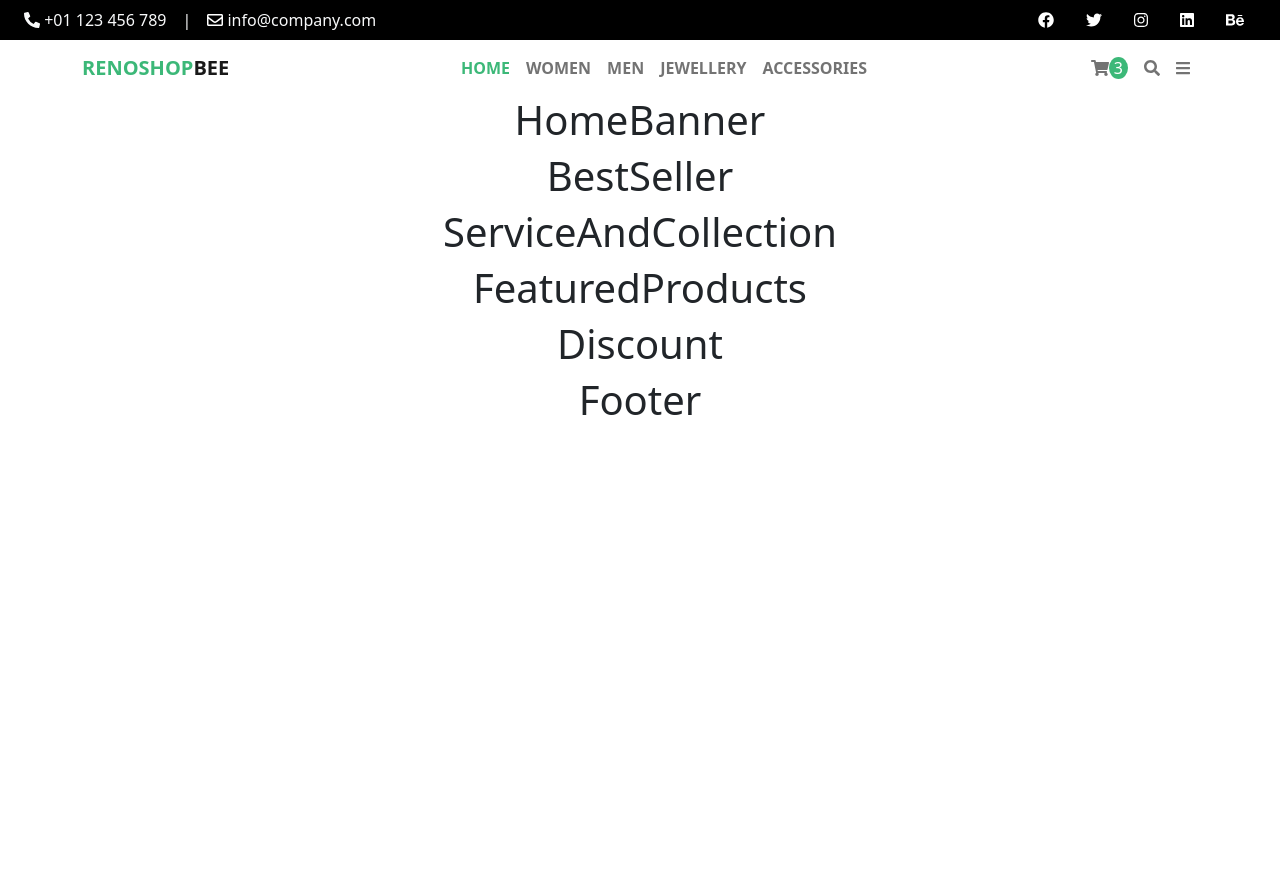
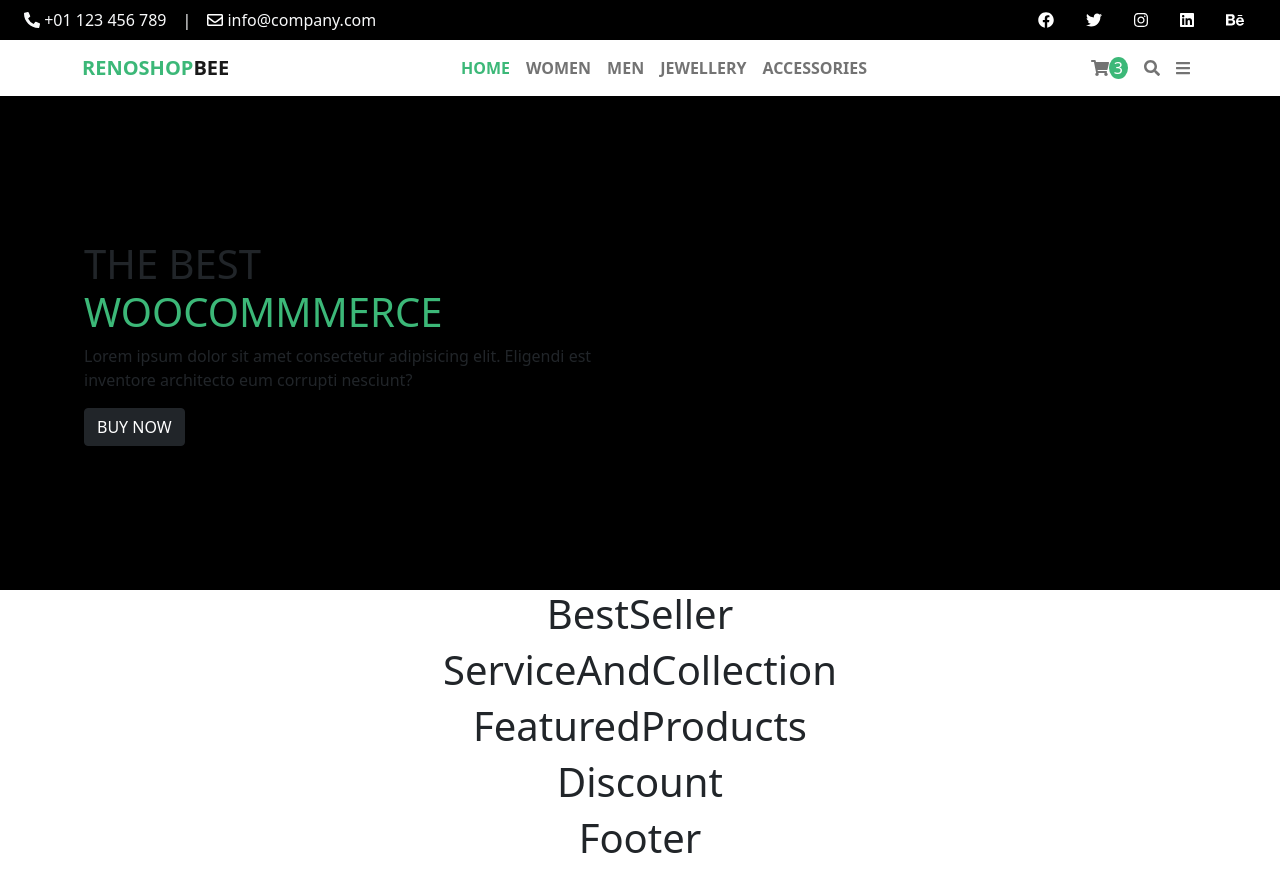
Before and after one commit to Sarwar-Ahmed/reno-shop-bee, a React (Create React App) app: page / in a window 1280 px wide. Before the commit the page ends 800 px from the top, so only its background shows below. Built offline with nearby package versions, Linux system fonts and the light colour scheme.

Commit message:
Home Banner done

```diff
--- /dev/null
+++ b/src/components/Home/HomeBanner/HomeBanner.css
@@ -0,0 +1,4 @@
+.homeBanner{
+    background-color: black;
+    background-image: url();
+}
--- a/src/components/Home/HomeBanner/HomeBanner.js
+++ b/src/components/Home/HomeBanner/HomeBanner.js
@@ -1,9 +1,15 @@
 import React from 'react';
+import { Container } from 'react-bootstrap';
+import './HomeBanner.css';
 
 const HomeBanner = () => {
     return (
-        <div>
-            <h1>HomeBanner</h1>
+        <div className='homeBanner row text-start p-5'>
+            <div className='col-md-6 p-5 mb-5 mt-5'>
+                <h1>THE BEST <br /><span style={{color: '#3CB878'}}>WOOCOMMMERCE</span></h1>
+                <p>Lorem ipsum dolor sit amet consectetur adipisicing elit. Eligendi est inventore architecto eum corrupti nesciunt?</p>
+                <button className="btn btn-dark pl-5 pr-5">BUY NOW</button>
+            </div>
         </div>
     );
 };
--- a/src/index.js
+++ b/src/index.js
@@ -3,8 +3,9 @@ import ReactDOM from 'react-dom';
 import './index.css';
 import App from './App';
 import reportWebVitals from './reportWebVitals';
+import 'bootstrap/dist/js/bootstrap.bundle.min';
 import 'bootstrap/dist/css/bootstrap.min.css';
-import 'bootstrap/dist/js/bootstrap.bundle.min';
+
 
 ReactDOM.render(
   <React.StrictMode>
```
